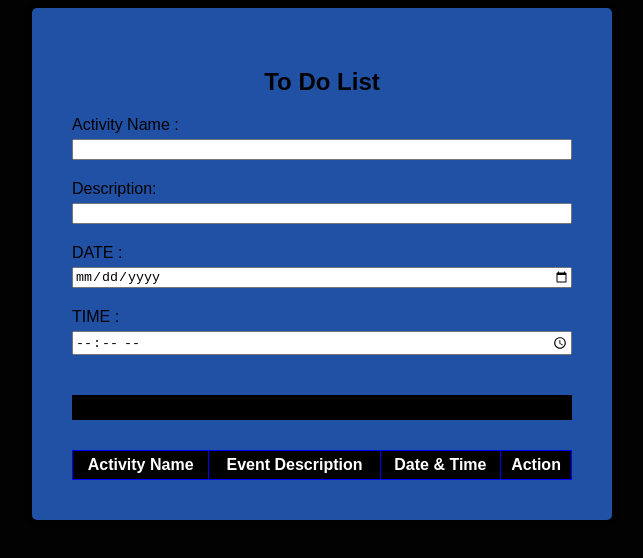
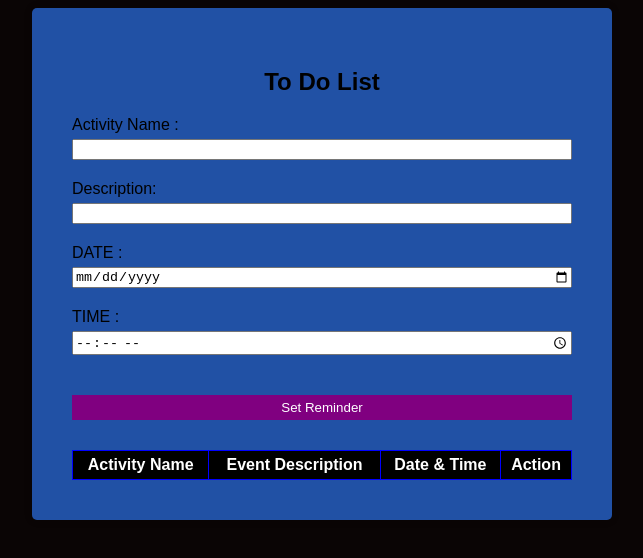
Before and after one commit to Mogakaallan/Reminder, a plain HTML site: page index.html in a window 1280 px wide. Shown: the whole page, without its empty margins (318-961 px from the left). Drawn offline with Linux system fonts and the light colour scheme.

Commit message:
Update styles.css

```diff
--- a/styles.css
+++ b/styles.css
@@ -1,6 +1,6 @@
 body {
     font-family: Arial, sans-serif;
-    background-color: #030202;
+    background-color: #0a0505;
 }
 .container {
     max-width: 500px;
@@ -33,8 +33,8 @@ th {
     color: #fff;
 }
 button {
-    background-color: black;
-    color: #black;
+    background-color: purple;
+    color: #fff;
     padding: 5px;
     border: none;
     cursor: pointer;
```
